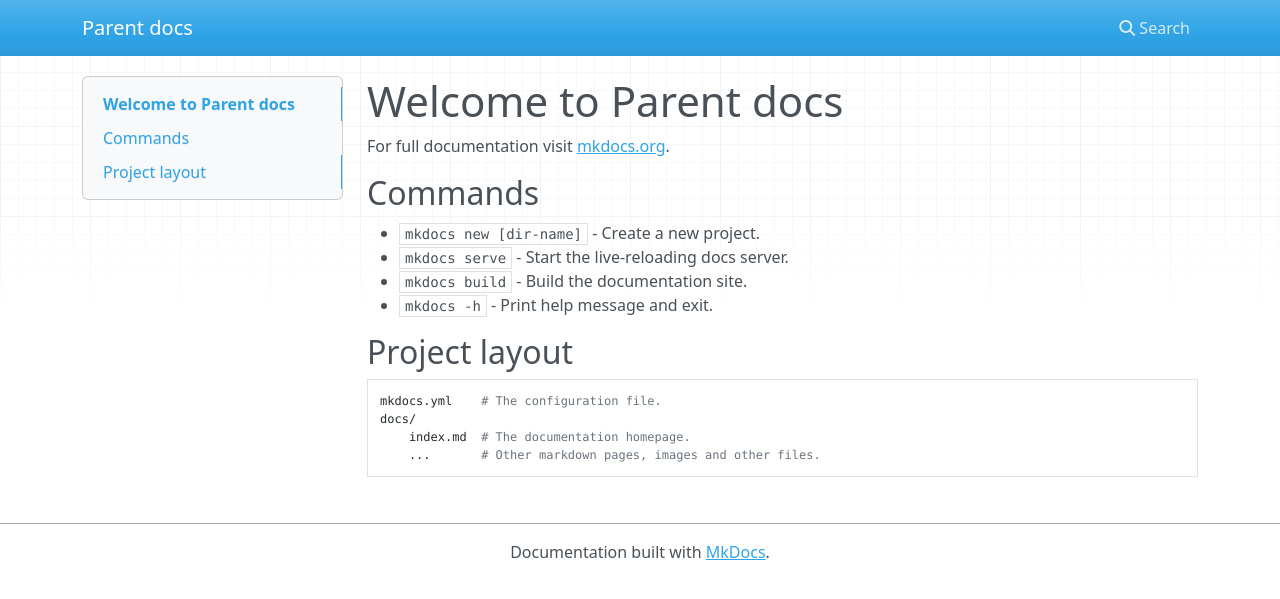
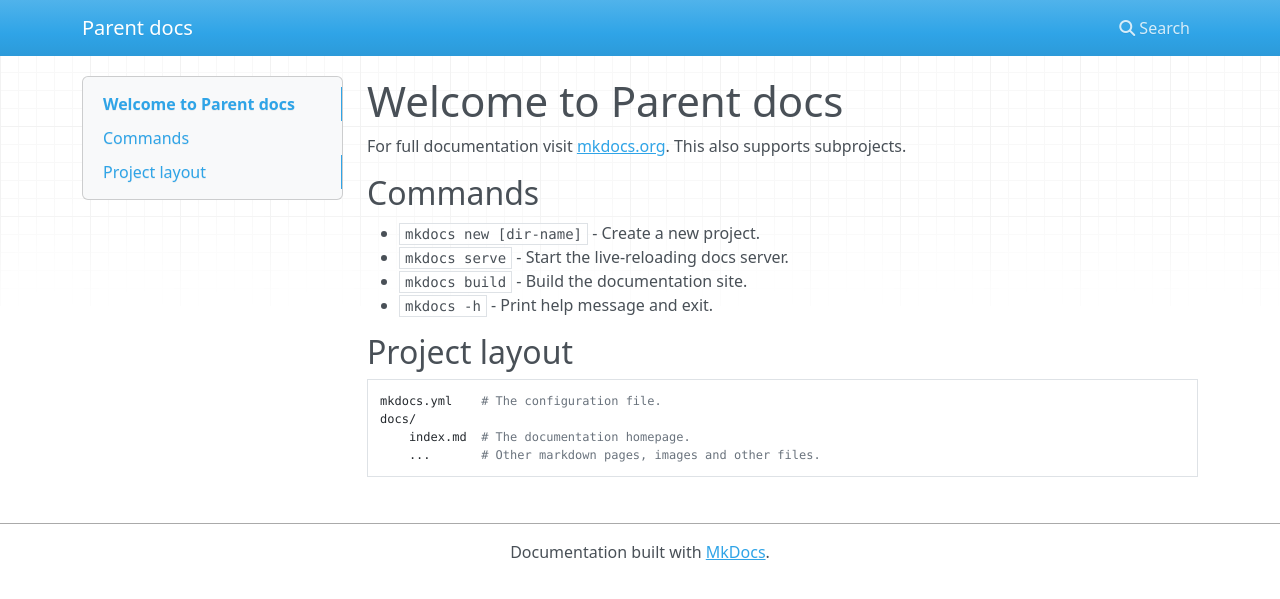
Before and after one commit to arvchristos/parent_rtd, an MkDocs documentation site: the page built from docs/index.md, in a window 1280 px wide. Shown: the top 599 px of the page. Built offline with MkDocs 1.6.1, drawn with Linux system fonts in a browser that asks for light colours; nearby versions of some CDN libraries.

Commit message:
Second ver

```diff
--- a/docs/index.md
+++ b/docs/index.md
@@ -1,6 +1,6 @@
 # Welcome to Parent docs
 
-For full documentation visit [mkdocs.org](https://www.mkdocs.org).
+For full documentation visit [mkdocs.org](https://www.mkdocs.org). This also supports subprojects.
 
 ## Commands
 
```
